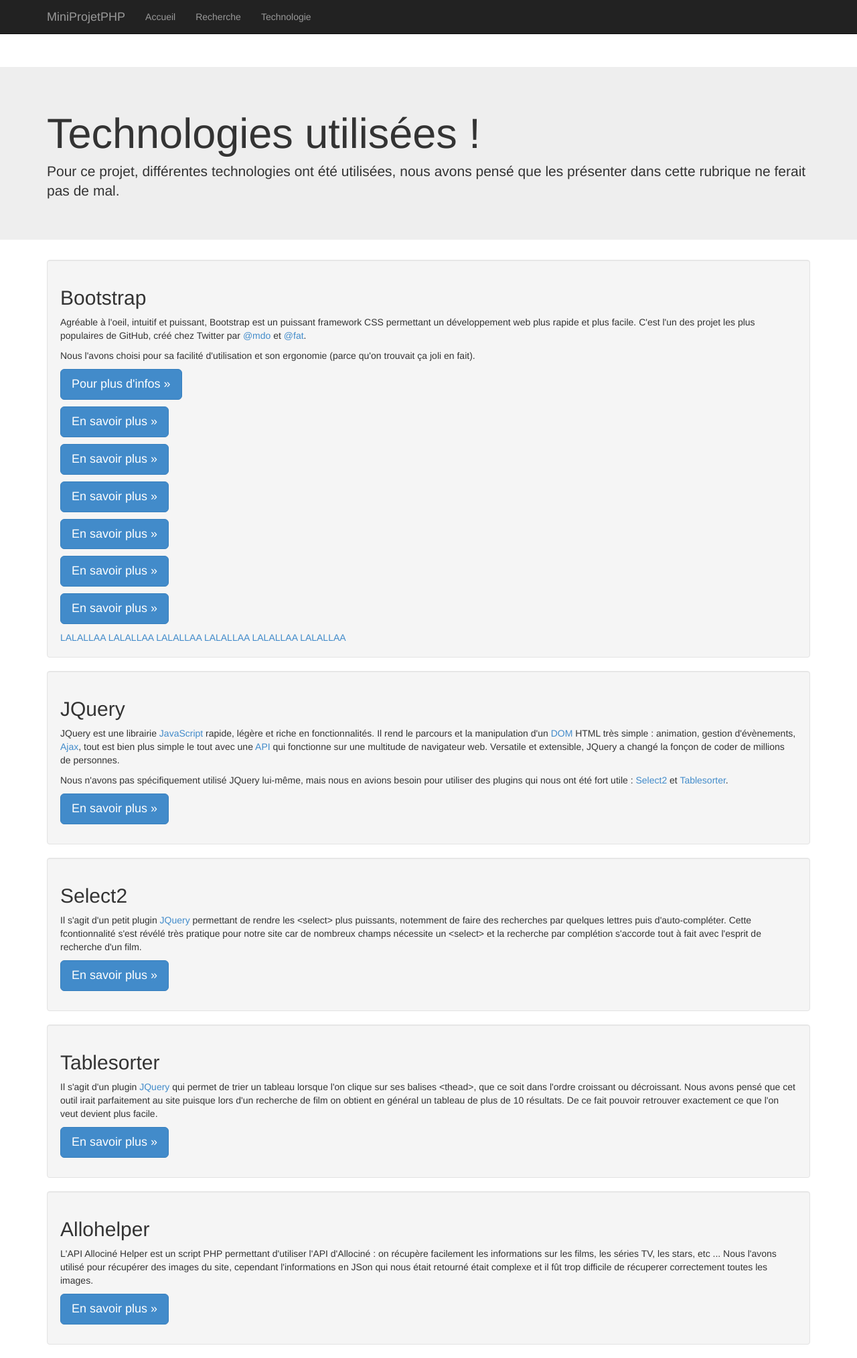
After one commit to Azlo/php_project, a PHP site: page /technologie.php?title=1 in a window 1280 px wide. The commit adds this page. Shown: the whole page at 67% size. Run offline with PHP 8.4, Linux system fonts and the light colour scheme.

Commit message:
Ajout du nav, footer, head, et de pages explicatives du site

```diff
--- /dev/null
+++ b/src/head.php
@@ -0,0 +1,7 @@
+	<head>
+		<title><?php echo $_GET["title"]; ?></title>
+		<meta charset="utf-8">
+		<link rel="stylesheet" type="text/css" href="../dist/css/bootstrap-responsive.min.css"/>
+		<link rel="stylesheet" type="text/css" href="../dist/css/bootstrap.min.css"/>
+		<link rel="stylesheet" type="text/css" href="../select_2/select2.css" />
+	</head>
--- /dev/null
+++ b/src/nav.php
@@ -0,0 +1,17 @@
+<div class="navbar navbar-inverse navbar-fixed-top" role="navigation">
+	<div class="container">
+		<div class="navbar-header">
+			<button type="button" class="navbar-toggle" data-toggle="collapse" data-target=".navbar-collapse">
+				<span class="sr-only">Toggle navigation</span>
+			</button>
+			<a class="navbar-brand" href="#">MiniProjetPHP</a>
+		</div>
+		<div class="collapse navbar-collapse">
+			<ul class="nav navbar-nav">
+				<li><a href="home.php?title=Accueil">Accueil</a>					</li>
+				<li><a href="recherche.php?title=Recherche">Recherche</a>			</li>
+				<li><a href="technologie.php?title=Technologie">Technologie</a>		</li>
+			</ul>
+		</div>
+	</div>
+</div>
--- /dev/null
+++ b/src/technologie.php
@@ -0,0 +1,85 @@
+<!doctype html>
+<html>
+<?php include_once('head.php'); ?>
+
+	<body>
+
+<?php
+// **********************************
+// ***************MENU**************
+// **********************************
+// On inclue le menu de navigation
+include_once("nav.php");
+?>
+
+
+		<div class="jumbotron">
+			<div class="container">
+				<h1>Technologies utilisées !</h1>
+				<p>Pour ce projet, différentes technologies ont été utilisées, nous avons pensé que les présenter dans cette rubrique ne ferait pas de mal.</p>
+			</div>
+		</div>
+		<div class="container">
+			<div class="well">
+				<h2>Bootstrap</h2>
+				<p>Agréable à l'oeil, intuitif et puissant, Bootstrap est un puissant framework CSS permettant un développement web plus rapide et plus facile. C'est l'un des projet les plus populaires de GitHub, créé chez Twitter par <a href="https://twitter.com/mdo">@mdo</a> et <a href="https://twitter.com/fat">@fat</a>.</p>
+				<p>Nous l'avons choisi pour sa facilité d'utilisation et son ergonomie (parce qu'on trouvait ça joli en fait).</p>
+				<p><a class="btn btn-primary btn-lg" role="button" href="http://www.oneskyapp.com/docs/bootstrap/fr">Pour plus d'infos &raquo;</a></p>
+
+
+
+
+
+				<p><a class="btn btn-primary btn-lg" role="button" href="apropos.php">En savoir plus &raquo;</a></p>
+				<p><a class="btn btn-primary btn-lg" role="button" href="apropos.php">En savoir plus &raquo;</a></p>
+				<p><a class="btn btn-primary btn-lg" role="button" href="apropos.php">En savoir plus &raquo;</a></p>
+				<p><a class="btn btn-primary btn-lg" role="button" href="apropos.php">En savoir plus &raquo;</a></p>
+				<p><a class="btn btn-primary btn-lg" role="button" href="apropos.php">En savoir plus &raquo;</a></p>
+				<p><a class="btn btn-primary btn-lg" role="button" href="apropos.php">En savoir plus &raquo;</a></p>
+				<a href="OLOLOLOL">LALALLAA</a>
+				<a href="OLOLOLOL">LALALLAA</a>
+				<a href="OLOLOLOL">LALALLAA</a>
+				<a href="OLOLOLOL">LALALLAA</a>
+				<a href="OLOLOLOL">LALALLAA</a>
+				<a href="OLOLOLOL">LALALLAA</a>
+
+			</div>
+		</div>
+		<div class="container">
+			<div class="well">
+				<h2>JQuery</h2>
+				<p>JQuery est une librairie <a href="http://fr.wikipedia.org/wiki/JavaScript">JavaScript</a> rapide, légère et riche en fonctionnalités. Il rend le parcours et la manipulation d'un <a href="http://fr.wikipedia.org/wiki/Document_Object_Model">DOM</a> HTML très simple : animation, gestion d'évènements, <a href="http://fr.wikipedia.org/wiki/Ajax_%28informatique%29">Ajax</a>, tout est bien plus simple le tout avec une <a href="http://fr.wikipedia.org/wiki/Interface_de_programmation">API</a> qui fonctionne sur une multitude de navigateur web. Versatile et extensible, JQuery a changé la fonçon de coder de millions de personnes.</p>
+				<p>Nous n'avons pas spécifiquement utilisé JQuery lui-même, mais nous en avions besoin pour utiliser des plugins qui nous ont été fort utile : <a href="#">Select2</a> et <a href="#">Tablesorter</a>.</p>
+				<p><a class="btn btn-primary btn-lg" role="button" href="http://jquery.com/">En savoir plus &raquo;</a></p>
+			</div>
+		</div>
+		<div class="container">
+			<div class="well">
+				<h2>Select2</h2>
+				<p>Il s'agit d'un petit plugin <a href="http://jquery.com/">JQuery</a> permettant de rendre les &ltselect&gt plus puissants, notemment de faire des recherches par quelques lettres puis d'auto-compléter. Cette fcontionnalité s'est révélé très pratique pour notre site car de nombreux champs nécessite un &ltselect&gt et la recherche par complétion s'accorde tout à fait avec l'esprit de recherche d'un film.</p>
+				<p><a class="btn btn-primary btn-lg" role="button" href="http://ivaynberg.github.io/select2/">En savoir plus &raquo;</a></p>
+			</div>
+		</div>
+		<div class="container">
+			<div class="well">
+				<h2>Tablesorter</h2>
+				<p>Il s'agit d'un plugin <a href="http://jquery.com/">JQuery</a> qui permet de trier un tableau lorsque l'on clique sur ses balises &ltthead&gt, que ce soit dans l'ordre croissant ou décroissant. Nous avons pensé que cet outil irait parfaitement au site puisque lors d'un recherche de film on obtient en général un tableau de plus de 10 résultats. De ce fait pouvoir retrouver exactement ce que l'on veut devient plus facile.</p>
+				<p><a class="btn btn-primary btn-lg" role="button" href="http://tablesorter.com/docs/">En savoir plus &raquo;</a></p>
+			</div>
+		</div>
+		<div class="container">
+			<div class="well">
+				<h2>Allohelper</h2>
+				<p>L'API Allociné Helper est un script PHP permettant d'utiliser l'API d'Allociné : on récupère facilement les informations sur les films, les séries TV, les stars, etc ... Nous l'avons utilisé pour récupérer des images du site, cependant l'informations en JSon qui nous était retourné était complexe et il fût trop difficile de récuperer correctement toutes les images.</p>
+				<p><a class="btn btn-primary btn-lg" role="button" href="https://github.com/etienne-gauvin/api-allocine-helper">En savoir plus &raquo;</a></p>
+			</div>
+		</div>
+
+		<?php include_once('footer.php'); ?>
+
+		<script language="javascript" type="text/javascript" src="../jquery/jquery-min.js"></script>
+		<script language="javascript" type="text/javascript" src="../dist/js/bootstrap.min.js"></script>
+		<script language="javascript" type="text/javascript" src="../select_2/select2.js"></script>
+		<script language="javascript" type="text/javascript" src="../jquery/__jquery.tablesorter/jquery.tablesorter.js"></script>
+	</body>
+</html>
```
Also changed, not shown: src/home.php (added, +47 -0 lines), src/recherche.php (+6 -31 lines), src/footer.php (added).
